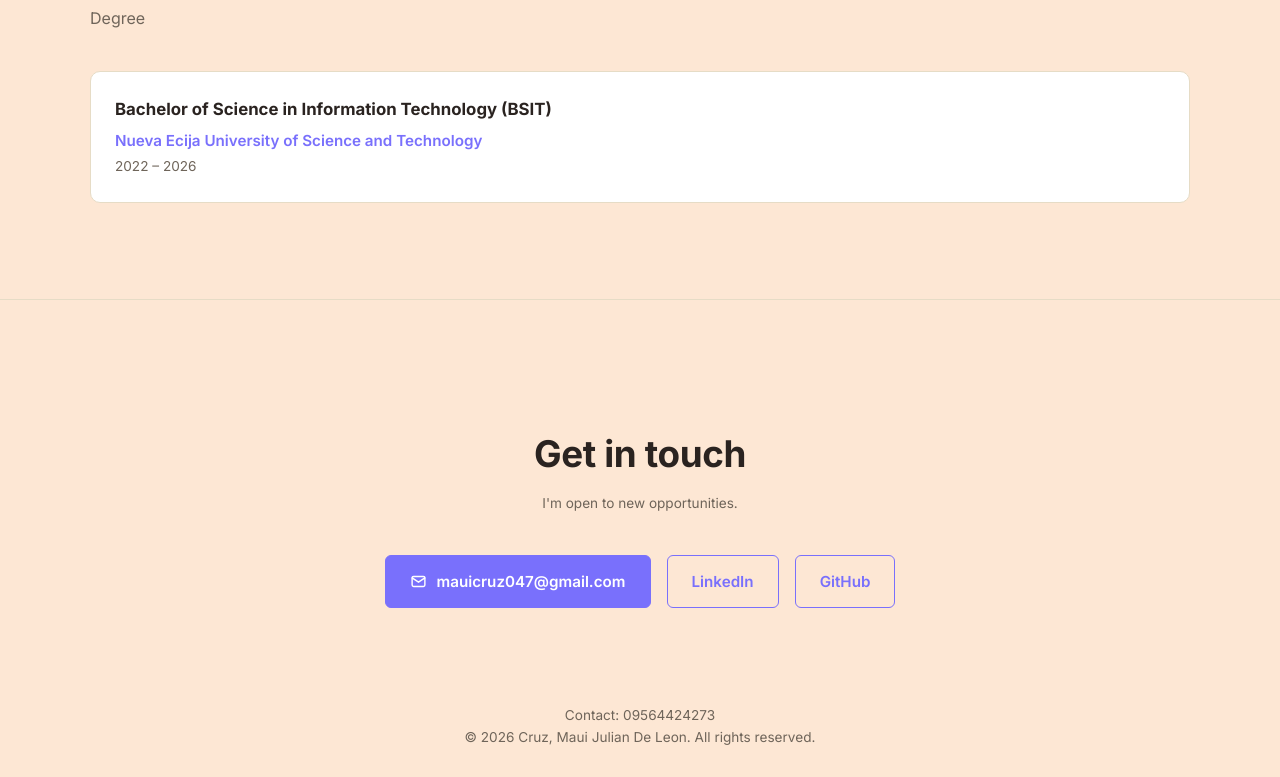
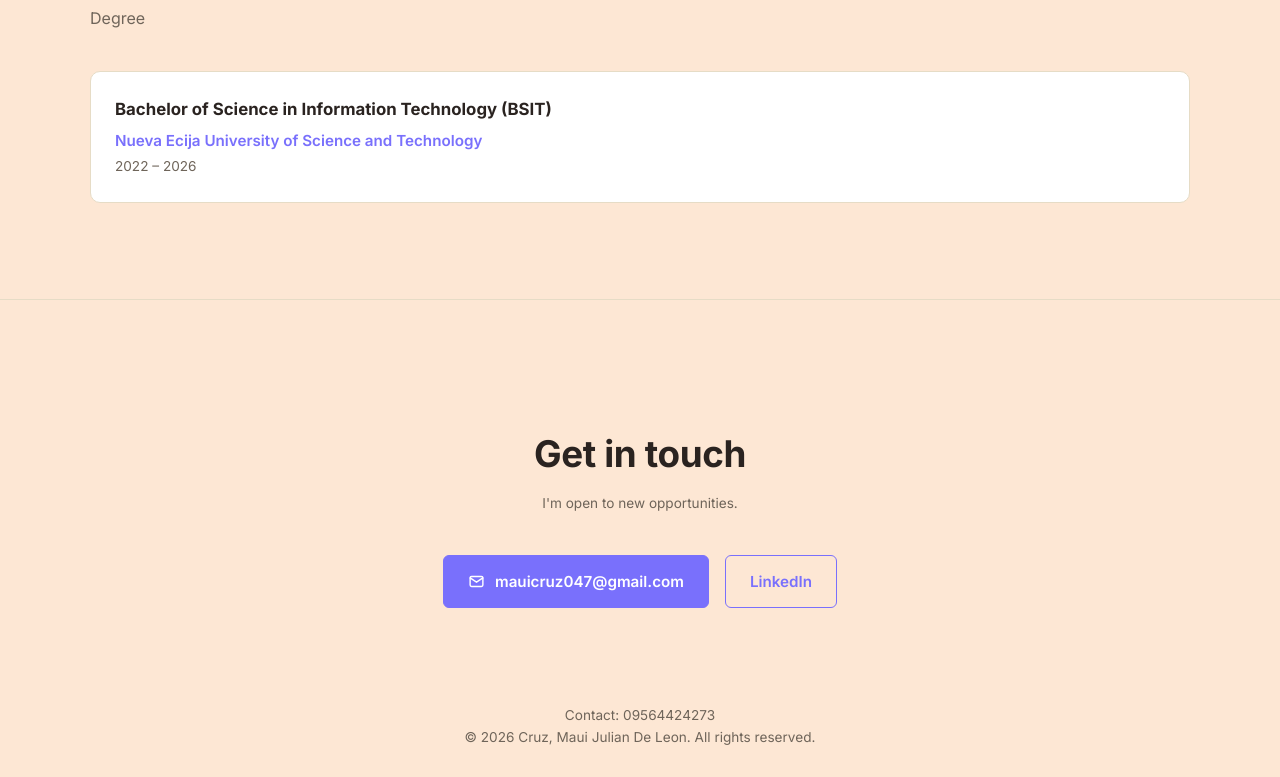
Before and after one commit to mauicruz/port-folio, a plain HTML site: page index.html in a window 1280 px wide. Shown: the part 3271-4048 px from the top of the page. Drawn offline with Linux system fonts and the light colour scheme.

Commit message:
index.html

```diff
--- a/index.html
+++ b/index.html
@@ -187,7 +187,7 @@
           mauicruz047@gmail.com
         </a>
         <a class="btn" href="https://linkedin.com/in/" target="_blank" rel="noopener">LinkedIn</a>
-        <a class="btn" href="https://github.com/" target="_blank" rel="noopener">GitHub</a>
+
       </div>
     </div>
   </section>
```
